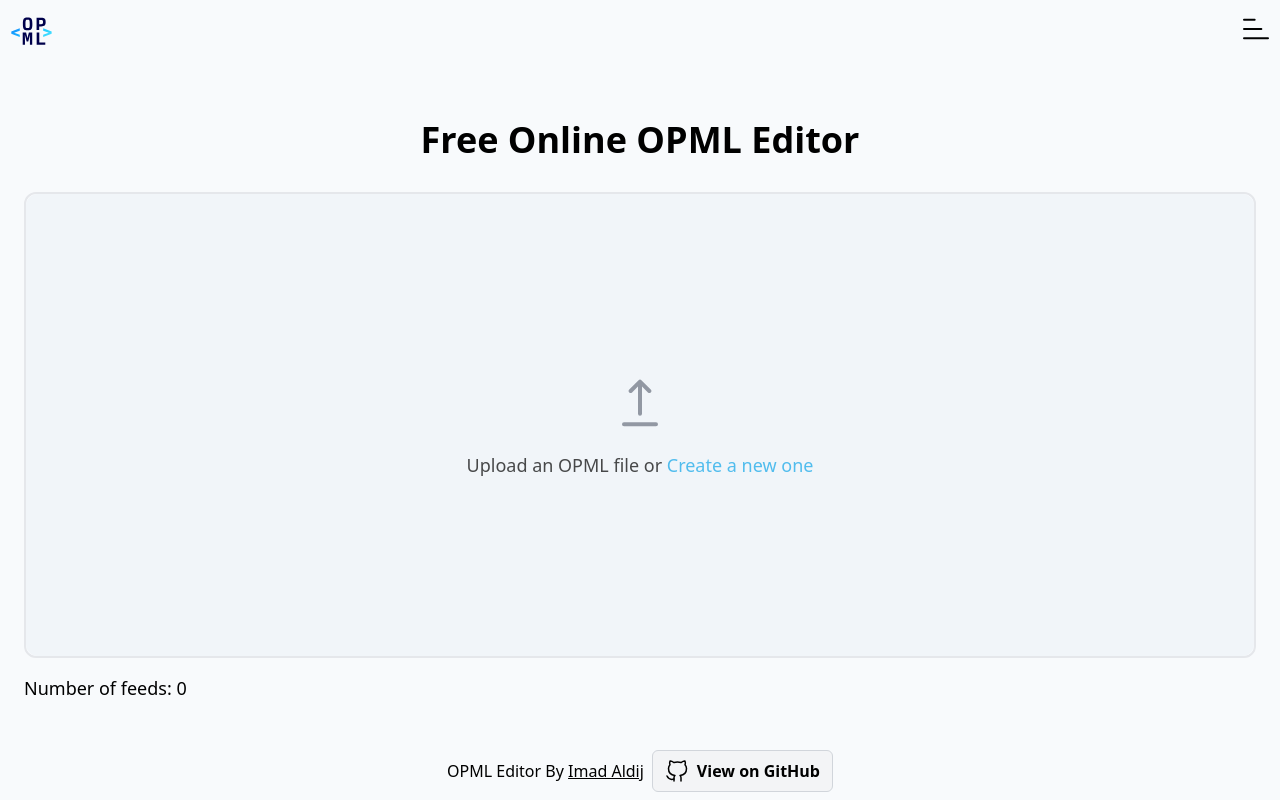
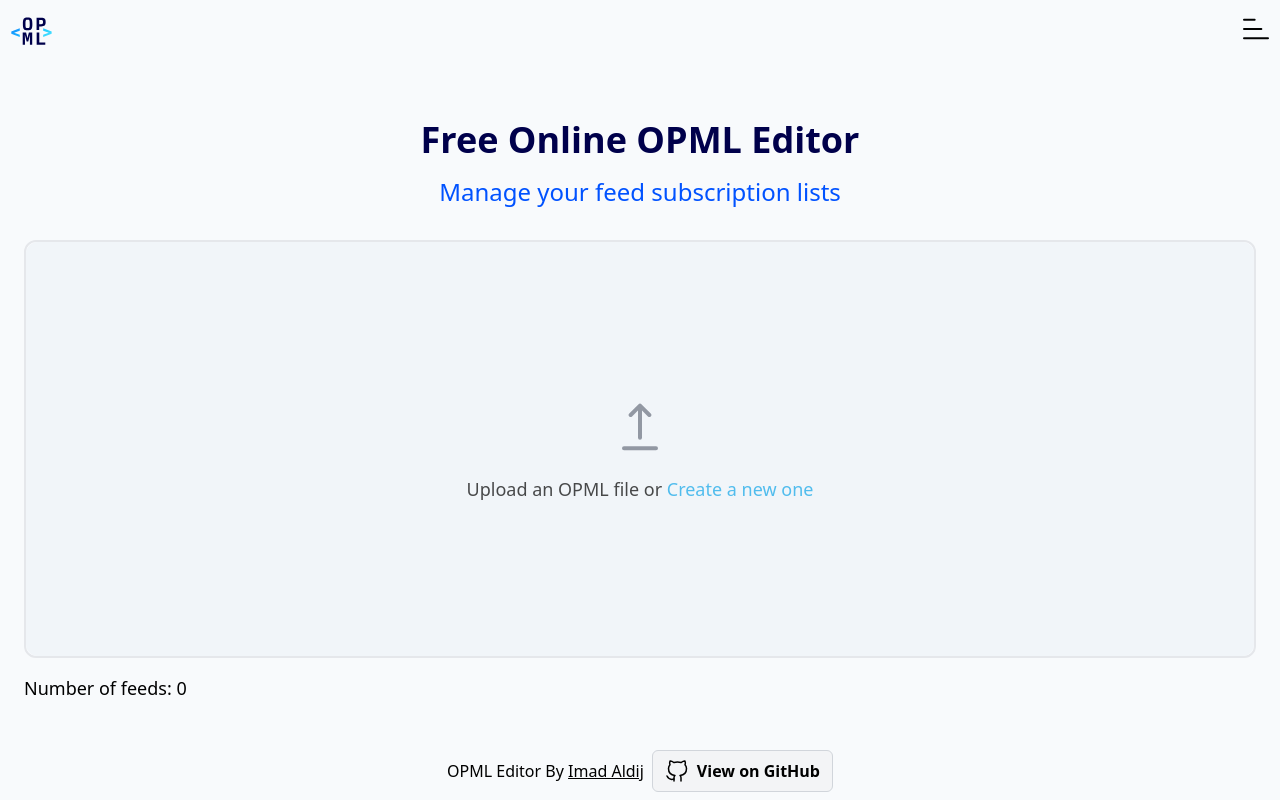
Before and after one commit to imdj/opml-editor, a SvelteKit app: page / in a window 1280 px wide. Built offline with nearby package versions, Linux system fonts and the light colour scheme.

Commit message:
Add subheading to homepage

```diff
--- a/src/routes/+page.svelte
+++ b/src/routes/+page.svelte
@@ -16,7 +16,8 @@
 </svelte:head>
 
 <div class="flex flex-col items-center">
-    <h1 class="text-4xl font-bold mt-8">Free Online OPML Editor</h1>
+    <h1 class="text-4xl font-bold mt-8 text-[#00004b]">Free Online OPML Editor</h1>
+    <p class="text-2xl mb-4 text-[#0052ff]">Manage your feed subscription lists</p>
 </div>
 <div class="flex flex-col w-full h-96 flex-grow mt-4 border-2 rounded-xl">
     {#if !opml.rawContent }
```
